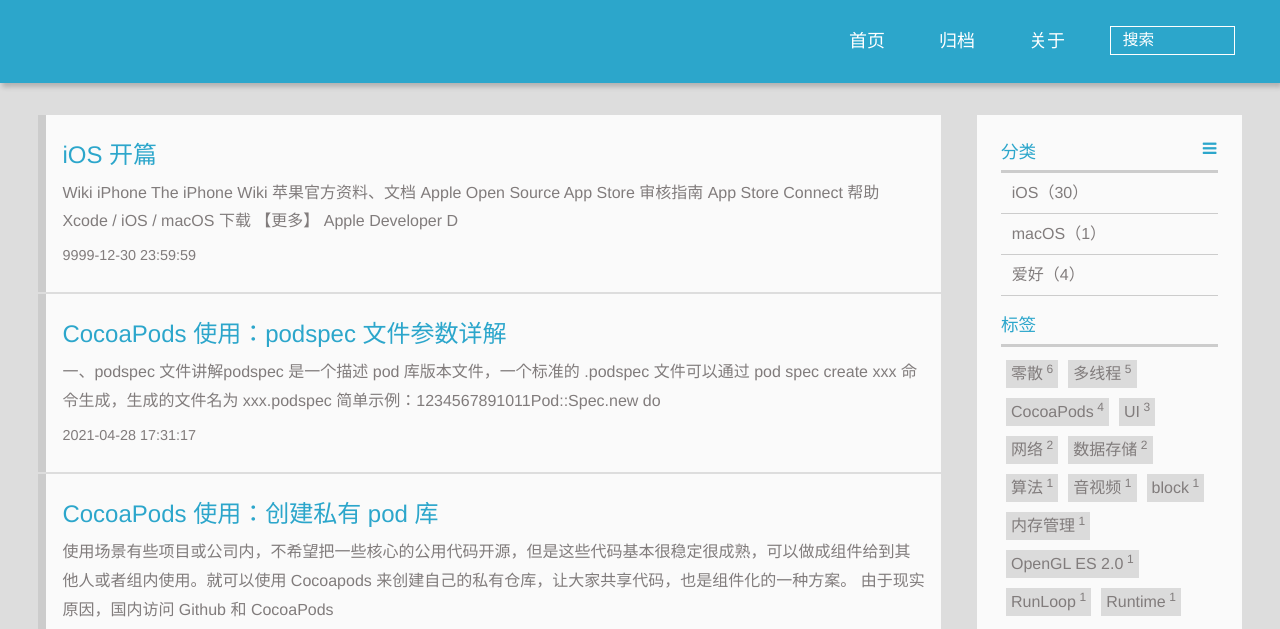
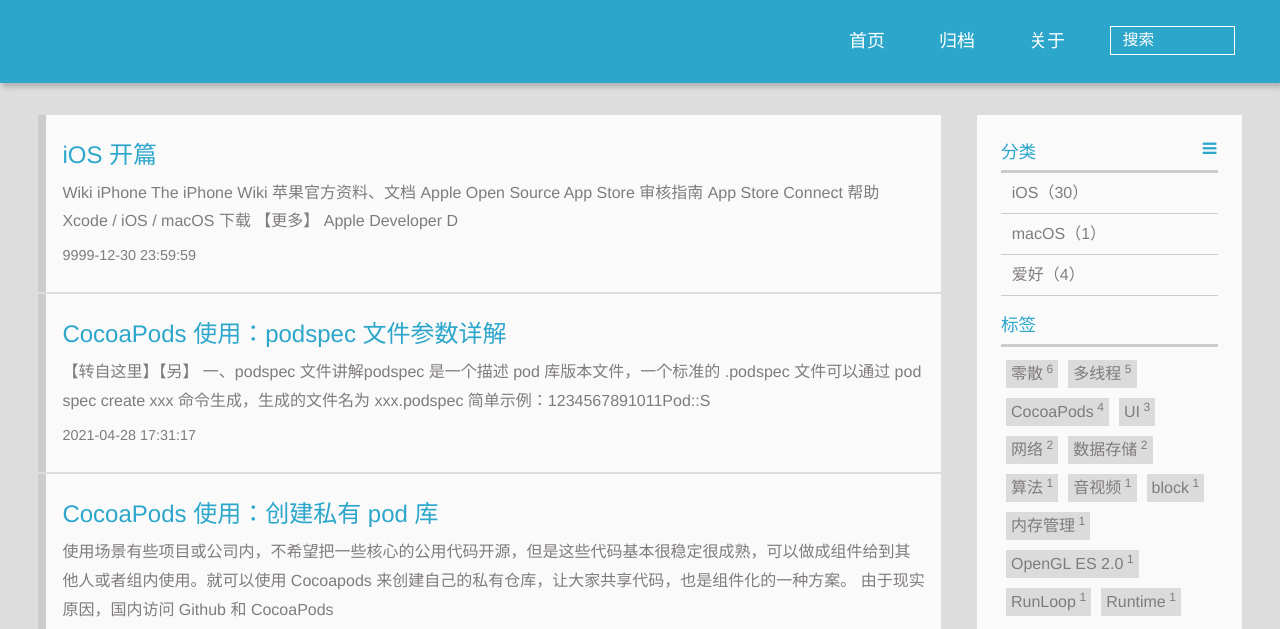
Before and after one commit to cczk8138/cczk8138.github.io, a plain HTML site: page index.html in a window 1280 px wide. Shown: the part 149-778 px from the top of the page. Drawn offline with Linux system fonts and the light colour scheme.

Commit message:
Site updated: 2021-04-28 17:40:13

```diff
--- a/index.html
+++ b/index.html
@@ -105,9 +105,10 @@ Apple Developer D</p>
     <h1 itemprop="name">CocoaPods 使用：podspec 文件参数详解</h1>
 
 
-           <p itemprop="description" >一、podspec 文件讲解podspec 是一个描述 pod 库版本文件，一个标准的 .podspec 文件可以通过 pod spec create xxx 命令生成，生成的文件名为 xxx.podspec
+           <p itemprop="description" >【转自这里】【另】
+一、podspec 文件讲解podspec 是一个描述 pod 库版本文件，一个标准的 .podspec 文件可以通过 pod spec create xxx 命令生成，生成的文件名为 xxx.podspec
 
-简单示例：1234567891011Pod::Spec.new do</p>
+简单示例：1234567891011Pod::S</p>
 
 
     <time datetime="2021-04-28T09:31:17.000Z" itemprop="datePublished">2021-04-28 17:31:17</time>
```
Also changed, not shown: 2021/04/28/CocoaPods_Use_4/index.html (+9 -8 lines).
